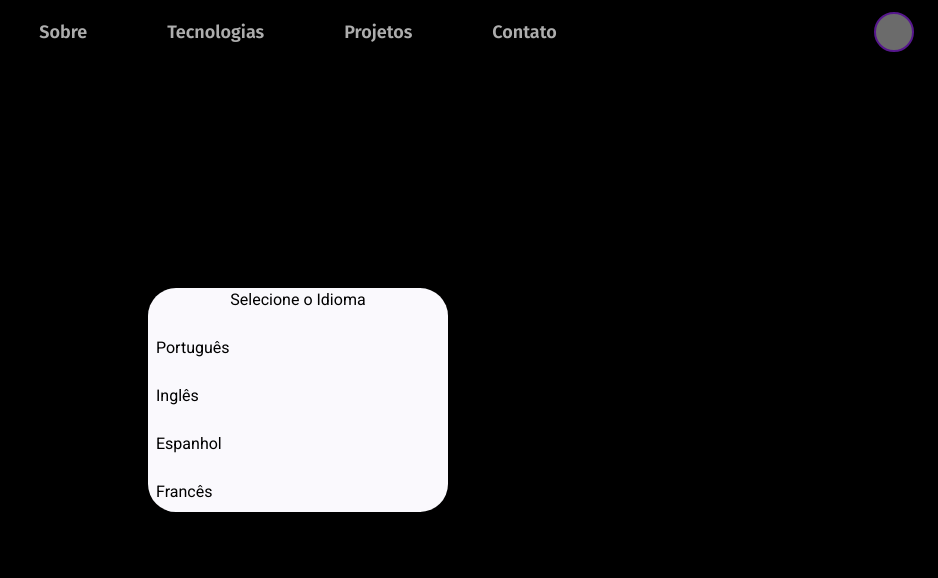
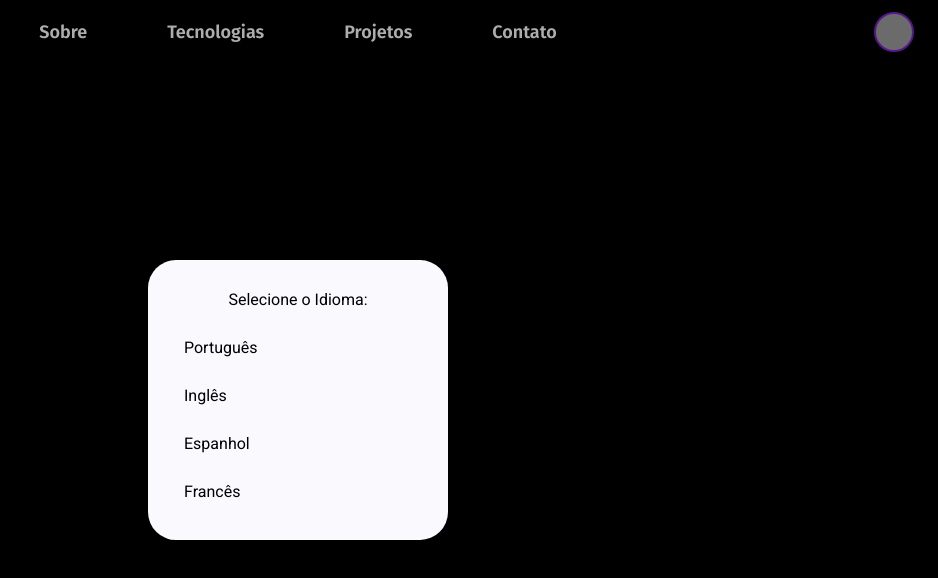
Before and after one commit to detofol29/portifolio, an Angular app: page / in a window 1280 px wide. Both pictures are taken after a click on the button 1236 px from the left and 32 px from the top of the page. Shown: the top 578 px of the page, without its empty margins (342-1280 px from the left). Built offline with nearby package versions, Linux system fonts and the light colour scheme; grey boxes are pictures that could not be loaded.

Commit message:
Evolving language select dialog

```diff
--- a/src/app/componentes/language-dialog/language-dialog.component.html
+++ b/src/app/componentes/language-dialog/language-dialog.component.html
@@ -1,7 +1,9 @@
-<h2 class="text-center mb-4">Selecione o Idioma</h2>
-<ul class="space-y-2">
-  <li *ngFor="let language of languages" class="hover:bg-white p-2 rounded cursor-pointer"
-      (click)="selectLanguage(language)">
-    {{ language }}
-  </li>
-</ul>
+<div class="p-7">
+  <h2 class="text-center mb-4">Selecione o Idioma:</h2>
+  <ul class="space-y-2">
+    <li *ngFor="let language of languages" class="hover:bg-gray-400 p-2 rounded cursor-pointer"
+        (click)="selectLanguage(language)">
+      {{ language }}
+    </li>
+  </ul>
+</div>
--- a/src/app/componentes/menu/menu.component.ts
+++ b/src/app/componentes/menu/menu.component.ts
@@ -7,13 +7,14 @@ import { LanguageDialogComponent } from '../language-dialog/language-dialog.comp
   selector: 'app-menu',
   imports: [CommonModule],
   templateUrl: './menu.component.html',
-  styleUrl: './menu.component.css'
+  styleUrls: ['./menu.component.css'] // Corrigido o nome de styleUrl para styleUrls
 })
 export class MenuComponent {
 
   constructor(private dialog: MatDialog) {}
 
   isMenuOpen = false; // Variável para controlar o estado do menu
+  selectedLanguage: string | undefined; // Para armazenar o idioma selecionado
 
   toggleMenu() {
     this.isMenuOpen = !this.isMenuOpen;
@@ -21,9 +22,17 @@ export class MenuComponent {
   }
 
   openLanguageDialog() {
-    this.dialog.open(LanguageDialogComponent, {
+    const dialogRef = this.dialog.open(LanguageDialogComponent, {
       width: '300px',
       data: { currentLanguage: 'Português' } // Opcional: passe dados para o diálogo
     });
+
+    dialogRef.afterClosed().subscribe(result => {
+      if (result) {
+        this.selectedLanguage = result;
+        console.log(`Idioma selecionado: ${result}`);
+        // Aqui você pode armazenar o idioma selecionado ou realizar outras ações
+      }
+    });
   }
 }
```
